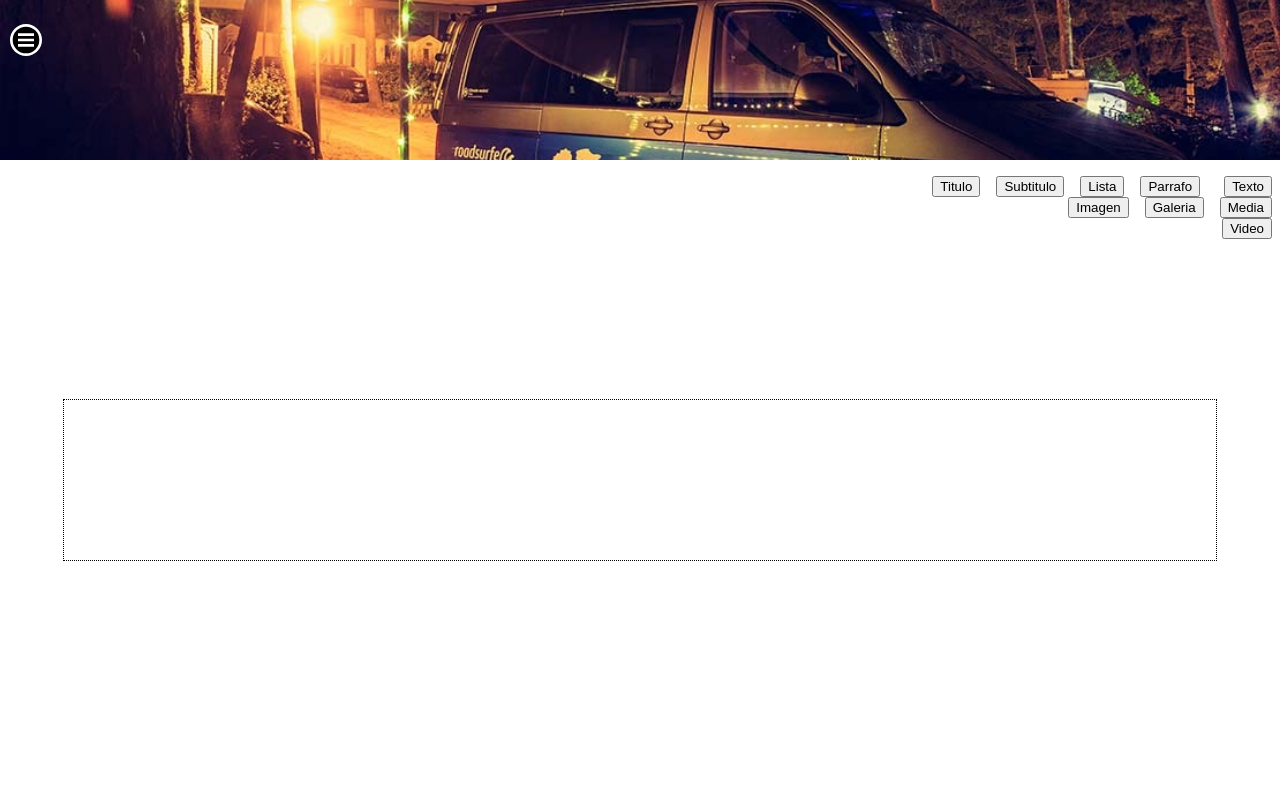
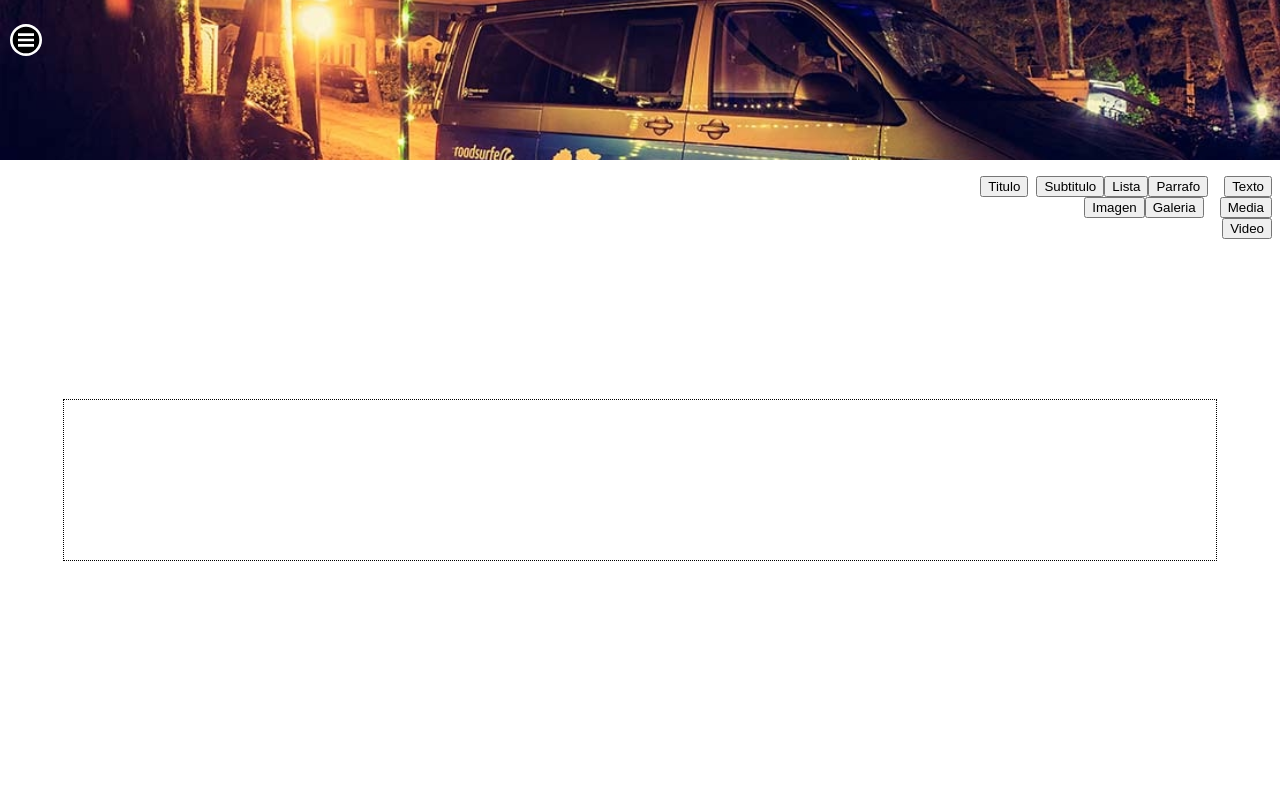
Before and after one commit to j0tac3/miprimerafurgo, an Angular app: page /camperizar in a window 1280 px wide. Shown: the top 800 px of the page. Built offline with nearby package versions, Linux system fonts and the light colour scheme.

Commit message:
Diseñando el formulario de contacto

```diff
--- a/src/app/pages/camperizacion/camperizacion.component.css
+++ b/src/app/pages/camperizacion/camperizacion.component.css
@@ -32,10 +32,13 @@
 .option{
     margin: 0 .5rem;
 }
-.subOption{
+.subOption-container{
     display: inline;
     padding: 0 .5rem;
 }
 .subOption-hidden{
     display: none;
 }
+.subOption{
+    margin: 0;
+}
--- a/src/app/pages/camperizacion/camperizacion.component.html
+++ b/src/app/pages/camperizacion/camperizacion.component.html
@@ -9,18 +9,18 @@
         <ul class="option-list">
             <li class="option-item">
                 <button class="option">Texto</button>
-                <div class="subOption">
+                <div class="subOption-container">
                     <button class="option">Titulo</button>
-                    <button class="option">Subtitulo</button>
-                    <button class="option">Lista</button>
-                    <button class="option">Parrafo</button>
+                    <button class="option subOption">Subtitulo</button>
+                    <button class="option subOption">Lista</button>
+                    <button class="option subOption">Parrafo</button>
                 </div>
             </li>
             <li class="option-item">
                 <button class="option">Media</button>
                 <div class="subOption-container">
-                    <button class="option">Imagen</button>
-                    <button class="option">Galeria</button>
+                    <button class="option subOption">Imagen</button>
+                    <button class="option subOption">Galeria</button>
                 </div>
             </li>
             <li class="option-item">
```
